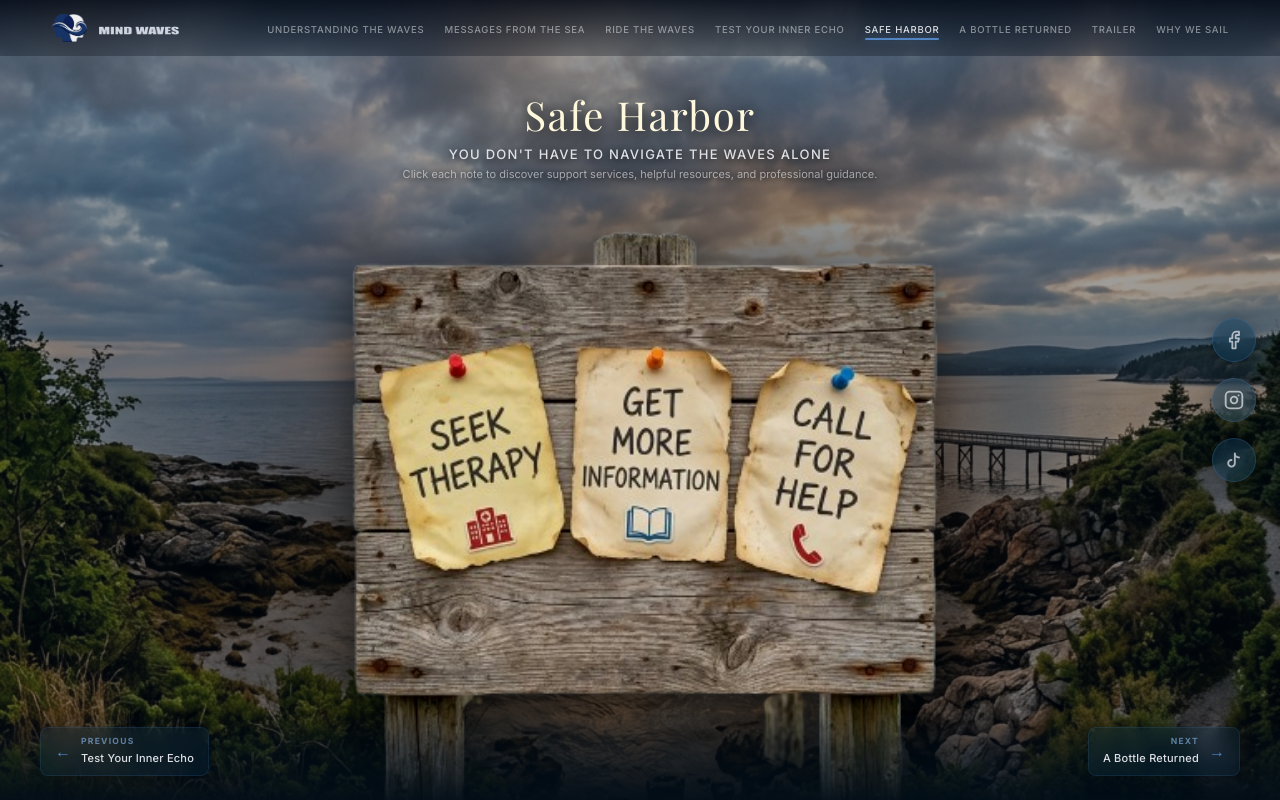
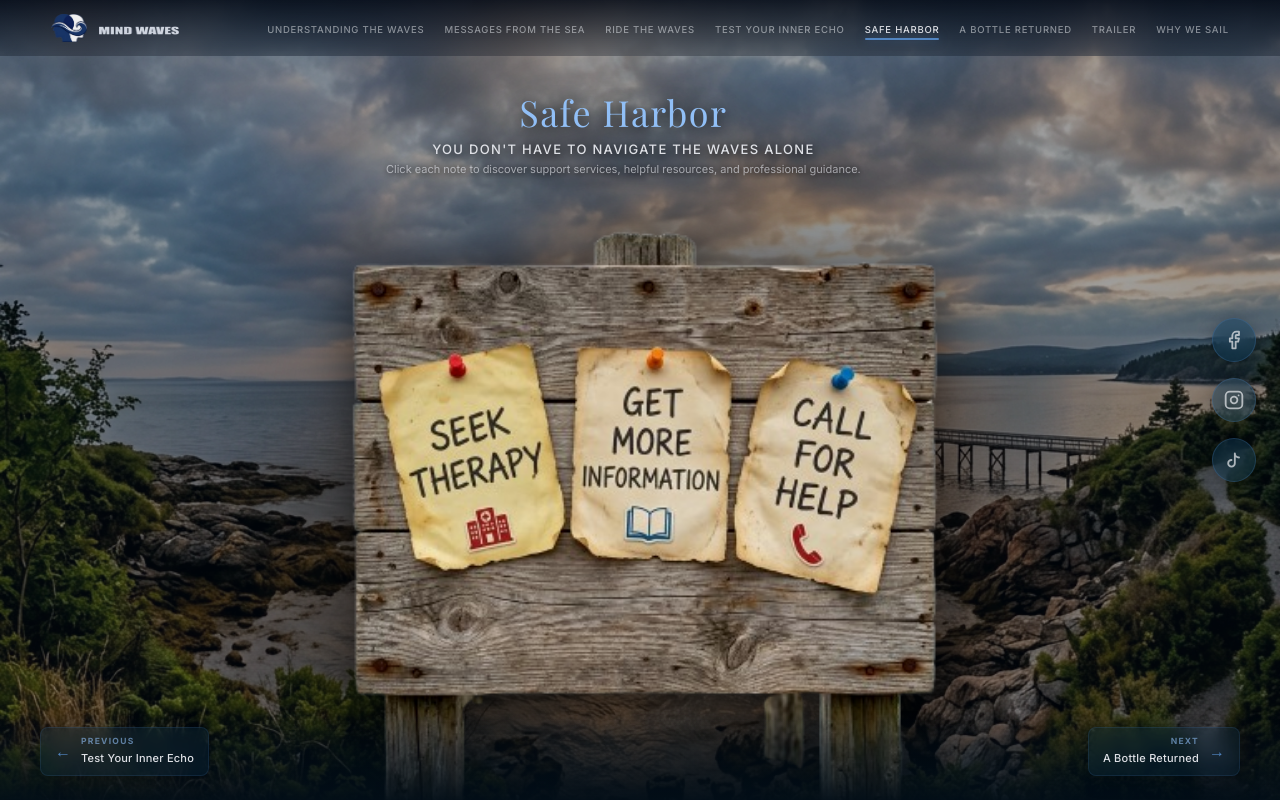
Before and after one commit to Pro-Abdallah/MindWaves, a React (Vite) app in the folder client/: page /safe-harbor in a window 1280 px wide. Built offline with nearby package versions, Linux system fonts and the light colour scheme; a web font is replaced by a local one.

Commit message:
Fix: Add the missing title to Understanding the Waves Page

```diff
--- a/client/src/components/OceanWorld/OceanWorld.css
+++ b/client/src/components/OceanWorld/OceanWorld.css
@@ -27,6 +27,13 @@
   filter: brightness(0.25) blur(15px);
   opacity: 0.85;
   z-index: 1;
+}
+
+/* ── Section label — sits below the navbar ── */
+
+.ow-container .sh-board-label {
+  top: calc(var(--navbar-height) + 16px);
+  z-index: 10;
 }
 
 /* ── Full Screen Interactive Chart Wrapper ── */
--- a/client/src/components/OceanWorld/OceanWorld.jsx
+++ b/client/src/components/OceanWorld/OceanWorld.jsx
@@ -1,6 +1,7 @@
 import { useState, useCallback, useEffect } from 'react'
 import { motion, AnimatePresence } from 'framer-motion'
 import { islandsData } from './islands.data'
+import '../../styles/SectionLabel.css'
 import './OceanWorld.css'
 
 const VIEWBOX = { x: 0, y: 0, w: 1600, h: 900 }
@@ -141,6 +142,17 @@ export default function OceanWorld() {
   return (
     <div className="ow-container" role="region" aria-label="Understanding The Waves ocean world">
 
+      {/* ── Section label at the top ── */}
+      <div className="sh-board-label">
+        <h2 className="sh-board-label__title">Understanding The Waves</h2>
+        <p className="sh-board-label__desc">
+          Every journey begins with understanding
+        </p>
+        <p className="sh-board-label__sub">
+          Each island reveals a different side of bipolar disorder. Click to explore.
+        </p>
+      </div>
+
       {/* ── Full Screen Interactive SVG Chart ── */}
       <div className="ow-fullscreen-wrapper">
         <svg
--- a/client/src/components/SafeHarbor/SafeHarbor.css
+++ b/client/src/components/SafeHarbor/SafeHarbor.css
@@ -60,65 +60,6 @@
   user-select: none;
   border-radius: 6px;
   filter: brightness(0.96) saturate(0.98) contrast(1.03);
-}
-
-/* ── Section label — floats above the board ── */
-.sh-board-label {
-  position: absolute;
-  top: 3.5%;
-  left: 50%;
-  transform: translateX(-50%);
-  text-align: center;
-  z-index: 10;
-  pointer-events: none;
-  width: 90%;
-  max-width: 600px;
-}
-
-.sh-board-label__desc {
-  font-family: var(--font-primary);
-  font-size: clamp(10px, 1.4vw, 13px);
-  font-weight: 500;
-  color: #DFE1E6;
-  margin-top: 6px;
-  line-height: 1.4;
-  text-shadow: 0 2px 10px rgba(0, 0, 0, 0.95);
-  text-transform: uppercase;
-  letter-spacing: 0.1em;
-}
-
-.sh-board-label__sub {
-  font-family: var(--font-primary);
-  font-size: clamp(9px, 1.2vw, 11px);
-  font-weight: 400;
-  color: rgba(223, 225, 230, 0.65);
-  margin-top: 4px;
-  line-height: 1.4;
-  text-shadow: 0 1px 6px rgba(0, 0, 0, 0.95);
-}
-
-.sh-board-label__tag {
-  font-family: var(--font-primary);
-  font-size: 10px;
-  font-weight: 700;
-  letter-spacing: 0.35em;
-  color: rgba(255, 248, 220, 0.8);
-  text-transform: uppercase;
-  text-shadow: 0 1px 8px rgba(0, 0, 0, 0.9);
-  display: block;
-}
-
-.sh-board-label__title {
-  font-family: var(--font-serif);
-  font-size: clamp(24px, 3.5vw, 40px);
-  font-weight: 400;
-  font-style: italic;
-  color: #fff8dc;
-  letter-spacing: 0.04em;
-  text-shadow:
-    0 2px 14px rgba(0, 0, 0, 0.8),
-    0 0 40px rgba(255, 220, 120, 0.2);
-  margin-top: 6px;
 }
 
 /* ── Clickable Note Hotspots ── */
@@ -653,12 +594,6 @@
    Responsiveness
    ================================================================ */
 
-@media (max-width: 900px) {
-  .sh-board-label__title {
-    font-size: clamp(20px, 3vw, 32px);
-  }
-}
-
 @media (max-width: 760px) {
   .sh-therapy-grid {
     grid-template-columns: 1fr;
@@ -682,16 +617,6 @@
 }
 
 @media (max-width: 540px) {
-  .sh-board-label__title {
-    font-size: clamp(18px, 5vw, 26px);
-  }
-
-  .sh-board-label__tag {
-    font-size: 9px;
-  }
-
-
-
   .sh-paper {
     max-width: 100%;
   }
--- a/client/src/components/SafeHarbor/SafeHarbor.jsx
+++ b/client/src/components/SafeHarbor/SafeHarbor.jsx
@@ -1,6 +1,7 @@
 import { useState, useRef } from 'react'
 import { motion, AnimatePresence } from 'framer-motion'
 import { infoResources, therapyPlatforms, emergencyHotlines } from './support.data'
+import '../../styles/SectionLabel.css'
 import './SafeHarbor.css'
 
 const bulletinBoard = '/safe-harbor-bulletin-board.png'
--- /dev/null
+++ b/client/src/styles/SectionLabel.css
@@ -0,0 +1,74 @@
+/* ── Shared section label — floats above section content ── */
+.sh-board-label {
+  position: absolute;
+  top: 3.5%;
+  left: 48%;
+  transform: translateX(-50%);
+  text-align: center;
+  z-index: 10;
+  pointer-events: none;
+  width: 90%;
+  max-width: 600px;
+}
+
+.sh-board-label__desc {
+  font-family: var(--font-primary);
+  font-size: clamp(10px, 1.4vw, 13px);
+  font-weight: 500;
+  color: #DFE1E6;
+  margin-top: 6px;
+  line-height: 1.4;
+  text-shadow: 0 2px 10px rgba(0, 0, 0, 0.95);
+  text-transform: uppercase;
+  letter-spacing: 0.1em;
+}
+
+.sh-board-label__sub {
+  font-family: var(--font-primary);
+  font-size: clamp(9px, 1.2vw, 11px);
+  font-weight: 400;
+  color: rgba(223, 225, 230, 0.65);
+  margin-top: 4px;
+  line-height: 1.4;
+  text-shadow: 0 1px 6px rgba(0, 0, 0, 0.95);
+}
+
+.sh-board-label__tag {
+  font-family: var(--font-primary);
+  font-size: 10px;
+  font-weight: 700;
+  letter-spacing: 0.35em;
+  color: rgba(255, 248, 220, 0.8);
+  text-transform: uppercase;
+  text-shadow: 0 1px 8px rgba(0, 0, 0, 0.9);
+  display: block;
+}
+
+.sh-board-label__title {
+  font-family: var(--font-serif);
+  font-size: clamp(22px, 3.5vw, 36px);
+  font-weight: 400;
+  font-style: italic;
+  color: #91BFF6;
+  letter-spacing: 0.04em;
+  text-shadow:
+    0 2px 14px rgba(0, 0, 0, 0.8),
+    0 0 40px rgba(255, 220, 120, 0.2);
+  margin-top: 6px;
+}
+
+@media (max-width: 900px) {
+  .sh-board-label__title {
+    font-size: clamp(20px, 3vw, 32px);
+  }
+}
+
+@media (max-width: 540px) {
+  .sh-board-label__title {
+    font-size: clamp(18px, 5vw, 26px);
+  }
+
+  .sh-board-label__tag {
+    font-size: 9px;
+  }
+}
```
